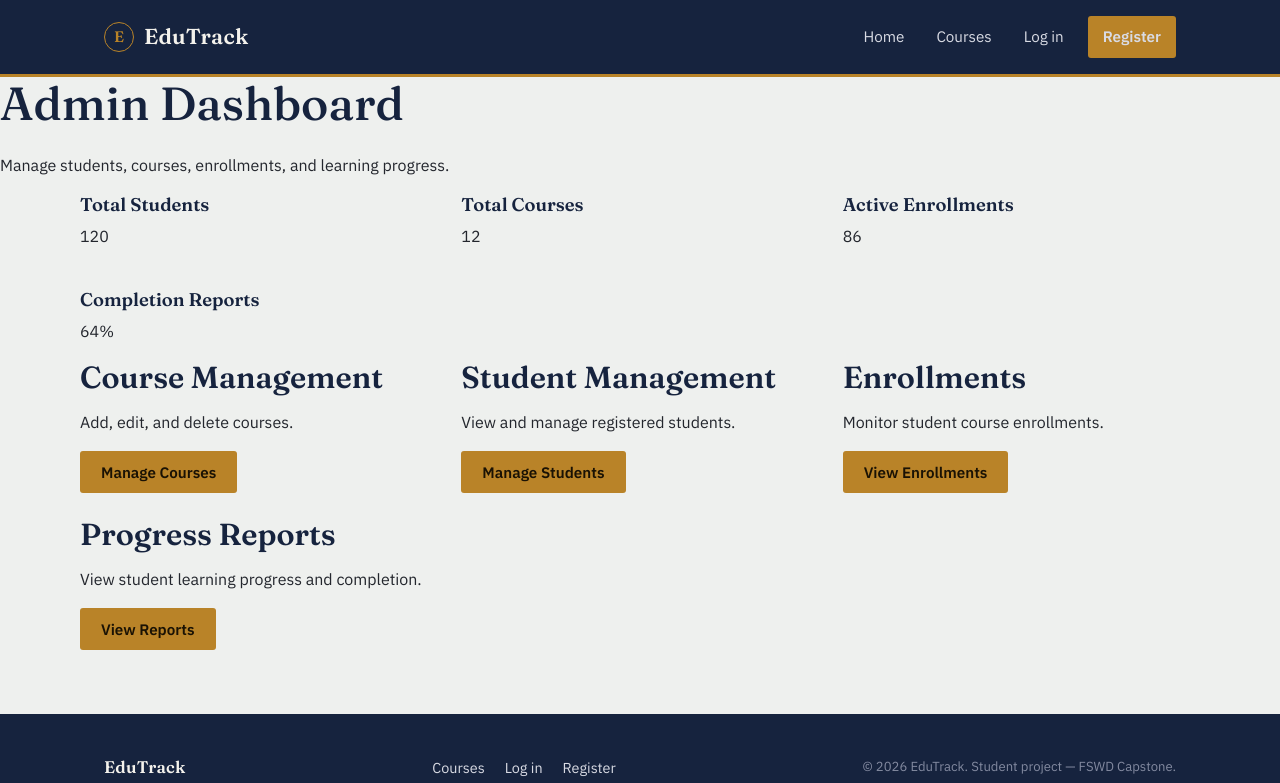
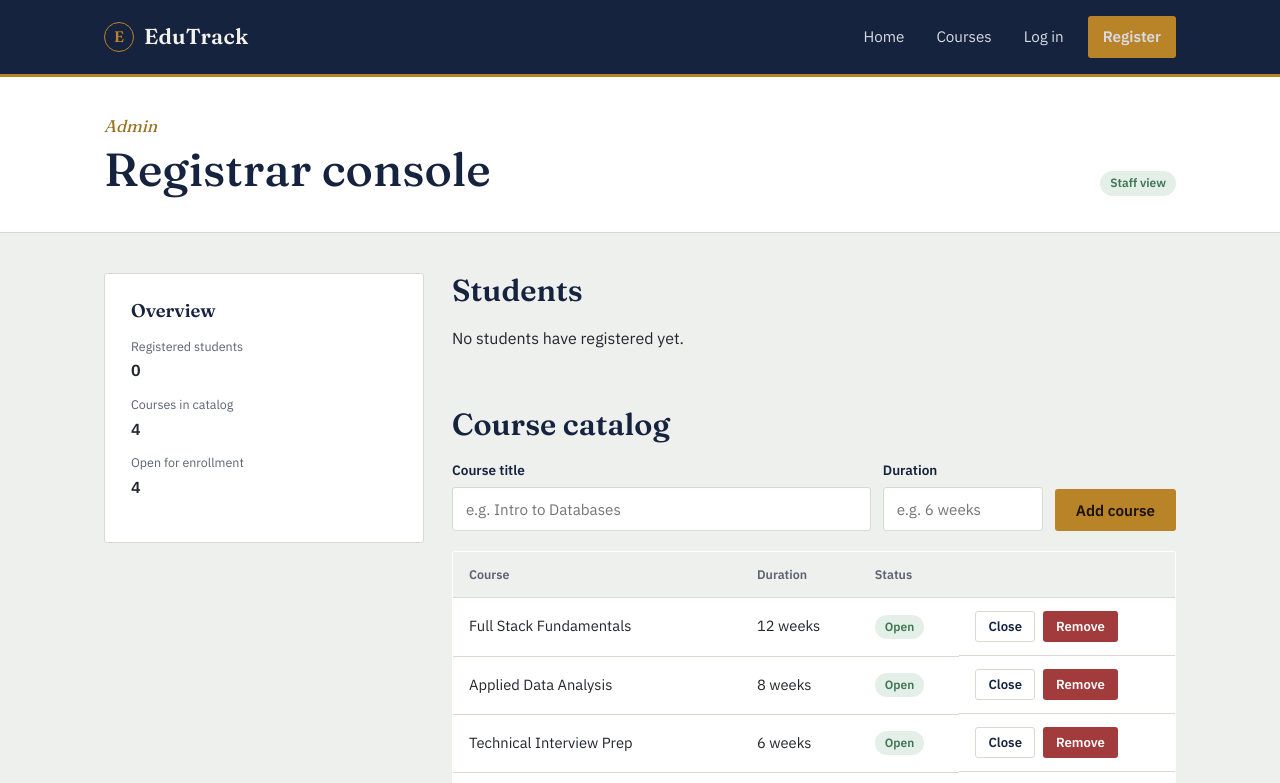
Before and after one commit to Tamizththendral/Student_Course_Management_System, a React (Vite) app in the folder react-app/: page /admin in a window 1280 px wide. Shown: the top 783 px of the page. Built offline with nearby package versions, Linux system fonts and the light colour scheme.

Commit message:
Update AdminDashboard.jsx

```diff
--- a/react-app/src/pages/AdminDashboard.jsx
+++ b/react-app/src/pages/AdminDashboard.jsx
@@ -1,62 +1,235 @@
-import React from "react";
+import React, { useEffect, useMemo, useState } from "react";
+import { useAuth } from "../context/AuthContext.jsx";
 
-const AdminDashboard = () => {
+const USERS_KEY = "edutrack_mock_users";
+
+const INITIAL_COURSES = [
+  { id: "c1", title: "Full Stack Fundamentals", duration: "12 weeks", status: "Open" },
+  { id: "c2", title: "Applied Data Analysis", duration: "8 weeks", status: "Open" },
+  { id: "c3", title: "Technical Interview Prep", duration: "6 weeks", status: "Open" },
+  { id: "c4", title: "UI Foundations for Developers", duration: "5 weeks", status: "Open" },
+];
+
+function readMockUsers() {
+  try {
+    return JSON.parse(localStorage.getItem(USERS_KEY) || "[]");
+  } catch {
+    return [];
+  }
+}
+
+function writeMockUsers(users) {
+  try {
+    localStorage.setItem(USERS_KEY, JSON.stringify(users));
+  } catch {
+    /* storage unavailable — ignore */
+  }
+}
+
+export default function AdminDashboard() {
+  const { user } = useAuth();
+
+  const [students, setStudents] = useState(readMockUsers);
+  const [courses, setCourses] = useState(INITIAL_COURSES);
+  const [newCourse, setNewCourse] = useState({ title: "", duration: "" });
+  const [courseError, setCourseError] = useState("");
+
+  useEffect(() => {
+    function onStorage(e) {
+      if (e.key === USERS_KEY) setStudents(readMockUsers());
+    }
+    window.addEventListener("storage", onStorage);
+    return () => window.removeEventListener("storage", onStorage);
+  }, []);
+
+  const stats = useMemo(
+    () => ({
+      totalStudents: students.length,
+      totalCourses: courses.length,
+      openCourses: courses.filter((c) => c.status === "Open").length,
+    }),
+    [students, courses]
+  );
+
+  function handleRemoveStudent(id) {
+    const next = students.filter((s) => s.id !== id);
+    setStudents(next);
+    writeMockUsers(next);
+  }
+
+  function handleToggleCourseStatus(id) {
+    setCourses((prev) =>
+      prev.map((c) => (c.id === id ? { ...c, status: c.status === "Open" ? "Closed" : "Open" } : c))
+    );
+  }
+
+  function handleRemoveCourse(id) {
+    setCourses((prev) => prev.filter((c) => c.id !== id));
+  }
+
+  function handleAddCourse(e) {
+    e.preventDefault();
+    setCourseError("");
+
+    const title = newCourse.title.trim();
+    const duration = newCourse.duration.trim();
+
+    if (!title) return setCourseError("Course title is required.");
+    if (!duration) return setCourseError("Course duration is required.");
+
+    const course = { id: `c_${Date.now()}`, title, duration, status: "Open" };
+    setCourses((prev) => [course, ...prev]);
+    setNewCourse({ title: "", duration: "" });
+  }
+
   return (
-    <div className="page-container">
-      <div className="page-header">
-        <h1>Admin Dashboard</h1>
-        <p>Manage students, courses, enrollments, and learning progress.</p>
-      </div>
+    <main>
+      <section className="dash-header">
+        <div className="container">
+          <div>
+            <p className="hero-eyebrow" style={{ marginBottom: 4 }}>
+              Admin
+            </p>
+            <h1 style={{ marginBottom: 0 }}>
+              {user ? `Registrar console — ${user.fullName.split(" ")[0]}` : "Registrar console"}
+            </h1>
+          </div>
+          <span className="badge">Staff view</span>
+        </div>
+      </section>
 
-      <div className="card-grid">
-        <div className="card">
-          <h3>Total Students</h3>
-          <p className="stat-number">120</p>
-        </div>
+      <div className="dash-grid">
+        <aside className="profile-card">
+          <h3 style={{ marginBottom: 16 }}>Overview</h3>
+          <dl className="profile-list">
+            <dt>Registered students</dt>
+            <dd>{stats.totalStudents}</dd>
+            <dt>Courses in catalog</dt>
+            <dd>{stats.totalCourses}</dd>
+            <dt>Open for enrollment</dt>
+            <dd>{stats.openCourses}</dd>
+          </dl>
+        </aside>
 
-        <div className="card">
-          <h3>Total Courses</h3>
-          <p className="stat-number">12</p>
-        </div>
+        <div className="course-list" style={{ display: "flex", flexDirection: "column", gap: 40 }}>
+          {/* ---------------- Students ---------------- */}
+          <section>
+            <h2>Students</h2>
+            {students.length === 0 ? (
+              <p>No students have registered yet.</p>
+            ) : (
+              <div className="table-scroll">
+                <table className="course-table">
+                  <thead>
+                    <tr>
+                      <th>Name</th>
+                      <th>Email</th>
+                      <th>Phone</th>
+                      <th>Joined</th>
+                      <th></th>
+                    </tr>
+                  </thead>
+                  <tbody>
+                    {students.map((s) => (
+                      <tr key={s.id}>
+                        <td>{s.fullName}</td>
+                        <td>{s.email}</td>
+                        <td>{s.phone || "—"}</td>
+                        <td>{new Date(s.createdAt).toLocaleDateString()}</td>
+                        <td>
+                          <button
+                            type="button"
+                            className="btn btn-danger"
+                            style={{ padding: "6px 12px", fontSize: "0.82rem" }}
+                            onClick={() => handleRemoveStudent(s.id)}
+                          >
+                            Remove
+                          </button>
+                        </td>
+                      </tr>
+                    ))}
+                  </tbody>
+                </table>
+              </div>
+            )}
+          </section>
 
-        <div className="card">
-          <h3>Active Enrollments</h3>
-          <p className="stat-number">86</p>
-        </div>
+          {/* ---------------- Courses ---------------- */}
+          <section>
+            <h2>Course catalog</h2>
 
-        <div className="card">
-          <h3>Completion Reports</h3>
-          <p className="stat-number">64%</p>
+            <form
+              onSubmit={handleAddCourse}
+              style={{ display: "flex", gap: 12, alignItems: "flex-end", flexWrap: "wrap", marginBottom: 20 }}
+            >
+              <div className="field" style={{ marginBottom: 0, flex: "1 1 220px" }}>
+                <label htmlFor="courseTitle">Course title</label>
+                <input
+                  id="courseTitle"
+                  value={newCourse.title}
+                  onChange={(e) => setNewCourse((f) => ({ ...f, title: e.target.value }))}
+                  placeholder="e.g. Intro to Databases"
+                />
+              </div>
+              <div className="field" style={{ marginBottom: 0, flex: "0 1 160px" }}>
+                <label htmlFor="courseDuration">Duration</label>
+                <input
+                  id="courseDuration"
+                  value={newCourse.duration}
+                  onChange={(e) => setNewCourse((f) => ({ ...f, duration: e.target.value }))}
+                  placeholder="e.g. 6 weeks"
+                />
+              </div>
+              <button type="submit" className="btn btn-primary">
+                Add course
+              </button>
+            </form>
+            {courseError && <p style={{ color: "var(--error)", marginTop: -12 }}>{courseError}</p>}
+
+            <div className="table-scroll">
+              <table className="course-table">
+                <thead>
+                  <tr>
+                    <th>Course</th>
+                    <th>Duration</th>
+                    <th>Status</th>
+                    <th></th>
+                  </tr>
+                </thead>
+                <tbody>
+                  {courses.map((c) => (
+                    <tr key={c.id}>
+                      <td>{c.title}</td>
+                      <td>{c.duration}</td>
+                      <td>
+                        <span className="badge">{c.status}</span>
+                      </td>
+                      <td style={{ display: "flex", gap: 8 }}>
+                        <button
+                          type="button"
+                          className="btn btn-ghost"
+                          style={{ padding: "6px 12px", fontSize: "0.82rem" }}
+                          onClick={() => handleToggleCourseStatus(c.id)}
+                        >
+                          {c.status === "Open" ? "Close" : "Reopen"}
+                        </button>
+                        <button
+                          type="button"
+                          className="btn btn-danger"
+                          style={{ padding: "6px 12px", fontSize: "0.82rem" }}
+                          onClick={() => handleRemoveCourse(c.id)}
+                        >
+                          Remove
+                        </button>
+                      </td>
+                    </tr>
+                  ))}
+                </tbody>
+              </table>
+            </div>
+          </section>
         </div>
       </div>
-
-      <div className="card-grid">
-        <div className="card">
-          <h2>Course Management</h2>
-          <p>Add, edit, and delete courses.</p>
-          <button className="btn btn-primary">Manage Courses</button>
-        </div>
-
-        <div className="card">
-          <h2>Student Management</h2>
-          <p>View and manage registered students.</p>
-          <button className="btn btn-primary">Manage Students</button>
-        </div>
-
-        <div className="card">
-          <h2>Enrollments</h2>
-          <p>Monitor student course enrollments.</p>
-          <button className="btn btn-primary">View Enrollments</button>
-        </div>
-
-        <div className="card">
-          <h2>Progress Reports</h2>
-          <p>View student learning progress and completion.</p>
-          <button className="btn btn-primary">View Reports</button>
-        </div>
-      </div>
-    </div>
+    </main>
   );
-};
-
-export default AdminDashboard;
+}
```
